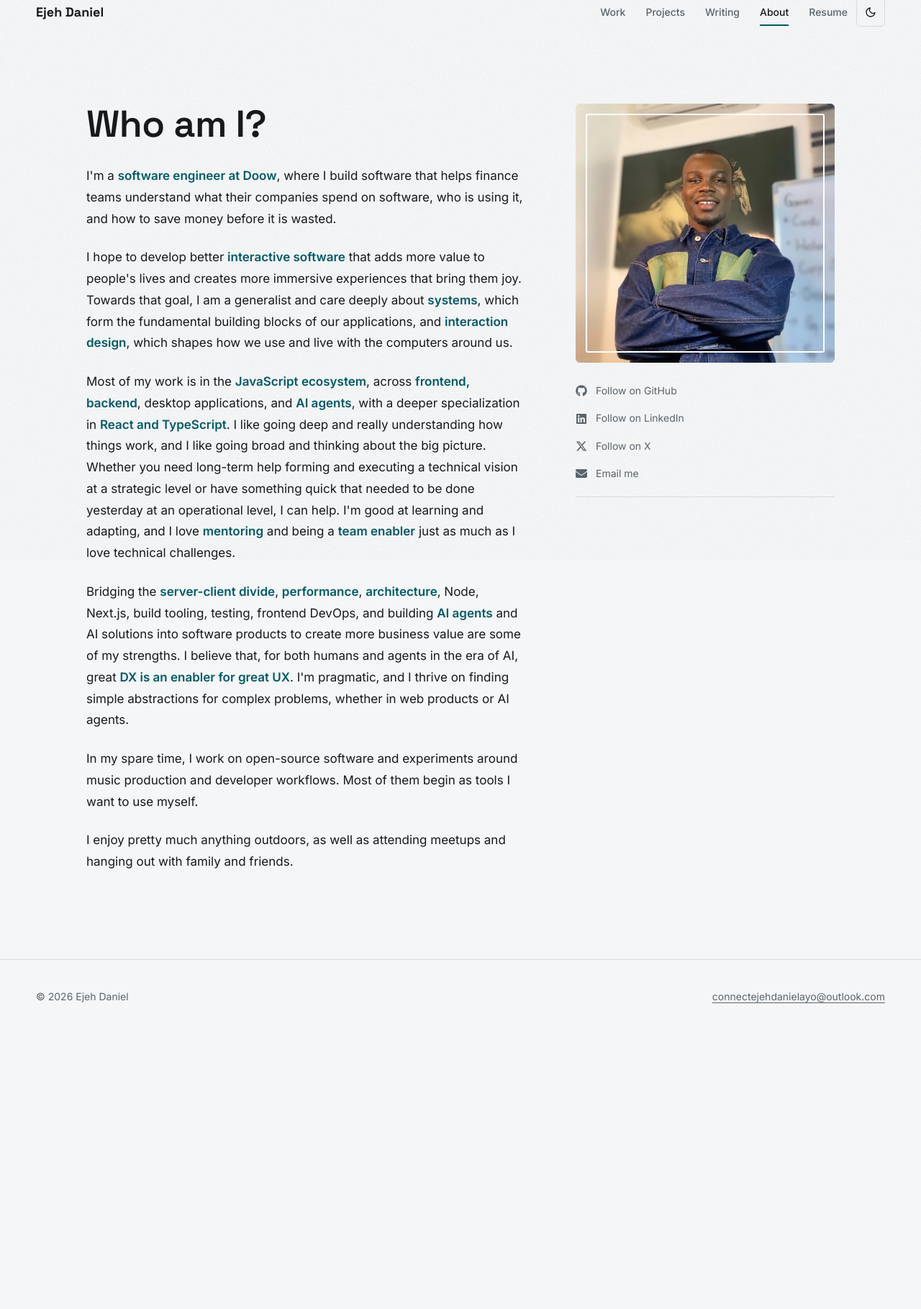
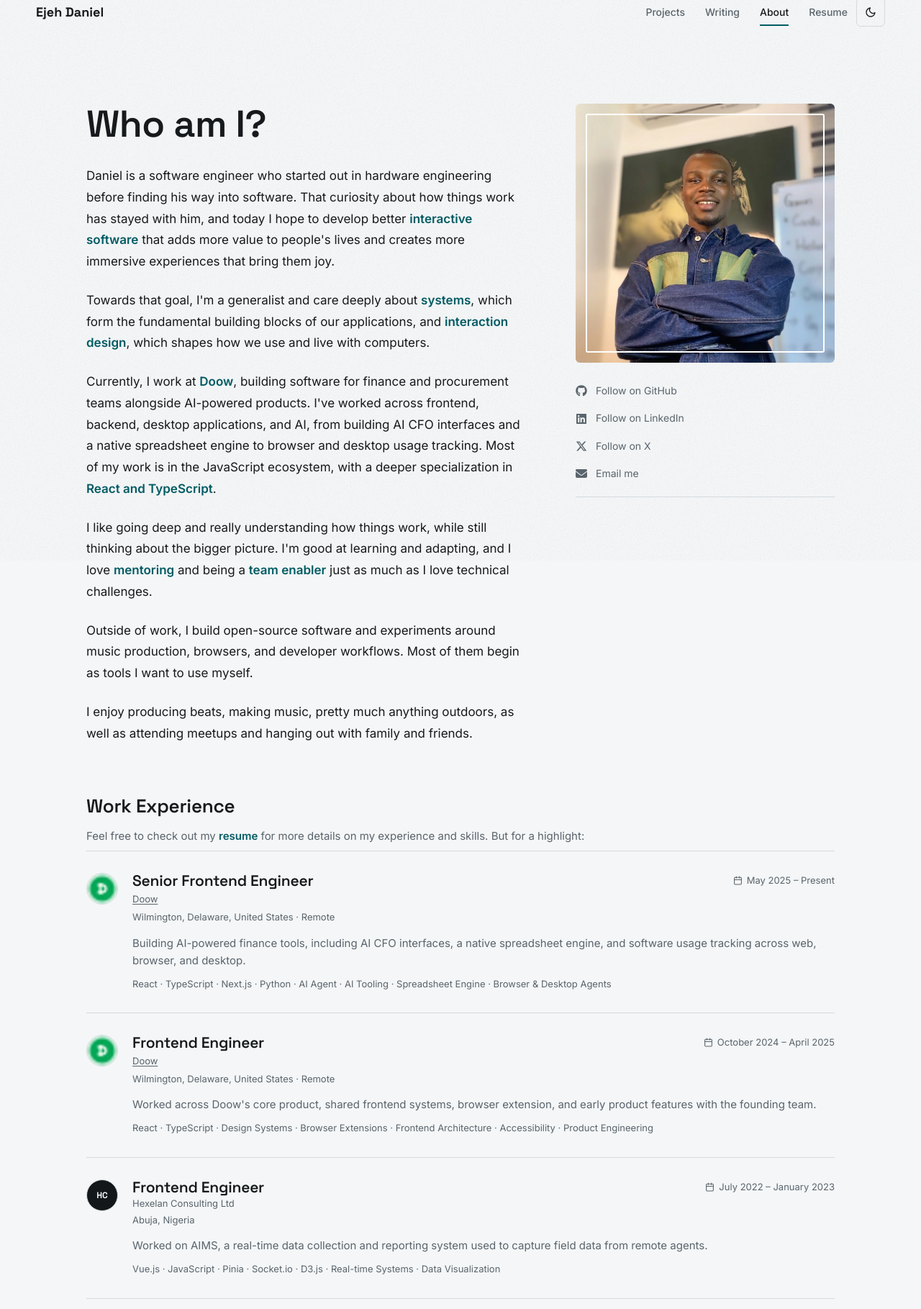
Before and after one commit to danishaft/portfolio-site, a Gatsby site: page /about in a window 1280 px wide. Shown: the part 21-1840 px from the top of the page at 72% size. Before the commit the page ends 1465 px from the top, so only its background shows below. Built offline with nearby package versions, Linux system fonts and the light colour scheme; Gatsby itself is replaced by a stand-in of ours; some packages are replaced by stand-ins of ours.

Commit message:
feat: refresh bio, fold work into about, sync resume to PDF
- Home intro rewritten to hardware-roots narrative with accent highlights
- About page rewritten; work experience folded in as shared WorkList section
- Work data updated to Senior Frontend Engineer history with stacks
- Resume sheet mirrors PDF content verbatim; new resume PDF published
- Standalone /work page removed from routes, nav, and home links

```diff
--- /dev/null
+++ b/src/components/elements/WorkList.tsx
@@ -0,0 +1,64 @@
+import { withPrefix } from "gatsby"
+import React from "react"
+import { FiCalendar } from "react-icons/fi"
+
+import { workExperience } from "../../data/work"
+
+const WorkList = (): React.ReactElement => {
+  return (
+    <div className="work-list">
+      {workExperience.map((experience) => (
+        <article
+          className="work-entry"
+          key={`${experience.company}-${experience.role}`}
+        >
+          <div className={`work-logo ${experience.logo ? "" : "work-logo--text"}`}>
+            {experience.logo ? (
+              <img alt="" src={withPrefix(experience.logo)} />
+            ) : (
+              <span aria-hidden="true">
+                {experience.company
+                  .split(" ")
+                  .slice(0, 2)
+                  .map((word) => word[0])
+                  .join("")}
+              </span>
+            )}
+          </div>
+
+          <div className="work-entry-content">
+            <header className="work-entry-header">
+              <div>
+                <h2>{experience.role}</h2>
+                {experience.companyUrl ? (
+                  <a href={experience.companyUrl}>{experience.company}</a>
+                ) : (
+                  <p>{experience.company}</p>
+                )}
+                {experience.location ? (
+                  <p className="work-location">{experience.location}</p>
+                ) : null}
+              </div>
+              <p className="work-dates">
+                <FiCalendar aria-hidden="true" />
+                <span>
+                  {experience.startDate} – {experience.endDate}
+                </span>
+              </p>
+            </header>
+
+            {experience.introduction ? (
+              <p className="work-introduction">{experience.introduction}</p>
+            ) : null}
+
+            {experience.stack?.length ? (
+              <p className="project-stack">{experience.stack.join(" · ")}</p>
+            ) : null}
+          </div>
+        </article>
+      ))}
+    </div>
+  )
+}
+
+export default WorkList
--- a/src/constants/routes.ts
+++ b/src/constants/routes.ts
@@ -7,7 +7,6 @@ export type Route = {
 export const routes = {
   home: { path: "/", name: "Home" },
   about: { path: "/about", name: "About" },
-  work: { path: "/work", name: "Work" },
   projects: { path: "/projects", name: "Projects" },
   sound: { enabled: false, path: "/sound", name: "Sound" },
   writing: { path: "/articles", name: "Writing" },
@@ -16,7 +15,6 @@ export const routes = {
 } satisfies Record<string, Route>
 
 export const TOP_NAV: Route[] = [
-  routes.work,
   routes.projects,
   routes.writing,
   routes.about,
--- a/src/data/work.ts
+++ b/src/data/work.ts
@@ -4,42 +4,85 @@ export const workExperience: WorkExperience[] = [
   {
     company: "Doow",
     companyUrl: "https://doow.co",
-    role: "Software Engineer",
-    location: "Remote",
-    startDate: "November 2023",
+    role: "Senior Frontend Engineer",
+    location: "Wilmington, Delaware, United States · Remote",
+    startDate: "May 2025",
     endDate: "Present",
     logo: "/media/doow-logo.webp",
+    introduction:
+      "Building AI-powered finance tools, including AI CFO interfaces, a native spreadsheet engine, and software usage tracking across web, browser, and desktop.",
+    stack: [
+      "React",
+      "TypeScript",
+      "Next.js",
+      "Python",
+      "AI Agent",
+      "AI Tooling",
+      "Spreadsheet Engine",
+      "Browser & Desktop Agents",
+    ],
     highlights: [
-      "Built product features for Doow's all-in-one finance operating system, which brings multi-country banking, wallets, cards, payments, invoicing, and non-payroll spend into one platform. Worked from problem framing with design through frontend and backend implementation across the web, browser, and desktop applications.",
-      "Built Derek and Mina, Doow's LLM-powered finance agents, alongside native spreadsheet and deck applications. They let agents and CFOs create, edit, and work with financial data and presentations through familiar Excel- and PowerPoint-like interfaces.",
-      "Rebuilt Doow's Alternatives experience, which helps finance teams compare replacement applications, by tracing every visible value to its GraphQL source, removing unsupported financial and recommendation claims, and preserving backend truth throughout the comparison.",
-      "Expanded our SaaS usage-tracking infrastructure from a browser extension into a shared browser and desktop product with React, Tauri, and Rust, adopting Turborepo across both applications.",
-      "Built the authentication flows used across Doow's web, browser, and desktop applications, including OAuth and SAML integrations.",
-      "Introduced a pull-request quality gate within Hawky, Doow's internal AI code-review agent, which catches and fixes bugs before merge with an 80% success rate. Built its CI validation with automated tests, Playwright browser checks, and visual UI comparisons.",
-      "Integrated Grafana and Datadog across Doow's web application to monitor Core Web Vitals and frontend performance, then used the data to catch production regressions and ship fixes.",
+      "Built Doow's cardholder and card-management experience on the web, integrating card issuance, transactions and lifecycle management across onboarding, spend controls and approval experiences with role-aware access controls.",
+      "Built the frontend for Doow's AI CFO agents from the ground up, owning the streaming generative UI that powered agent responses, actions, interactive experiences, and human approvals across the product.",
+      "Built Doow's native spreadsheet engine for its AI CFO agents from scratch, supporting 100,000+ cells at 60 FPS with custom grid rendering and virtual scrolling, cutting frame times during intensive scrolling by 85% and CPU-to-GPU transfer latency by 70%.",
+      "Built the spreadsheet calculation engine around a custom formula compiler, dependency graph and background workers, eliminating UI-thread blocking for complex spreadsheet calculations.",
+      "Substantially added deterministic formula evaluation and XLSX interoperability into the spreadsheet engine, defining explicit precision and compatibility policies and validating behavior against a multi-thousand-case formula corpus and XLSX round-trip test suite.",
+      "Architected and expanded Doow's SaaS usage tracking system, including browser and desktop agents end-to-end, processing 30M+ activity events across 4,500+ applications, increasing user adoption by 15%, and enabling finance and procurement teams to identify",
+      "Implemented automated test suites and CI/CD pipelines for Doow's browser extension and desktop agent, covering unit, component, and end-to-end testing with Vitest and Playwright, enabling <45-minute merge-to-release delivery and automating 30+ releases.",
+      "Contributed in building Hawky, Doow's internal AI code-review system, reviewing 80% of 25K weekly code diffs with 70% of comments marked useful and 60% addressed in a 5-minute median, using repository-aware sub-agents and automated quality filtering to save ~1,000 developer hours weekly.",
+      "Architected and owned Doow's frontend performance and reliability system, combining real-user and synthetic monitoring to catch production regressions and improve Core Web Vitals, with benchmark results of LCP 3.26s → 1.78s and CLS 0.41 → <0.10, while using the Doow Reliability Score to track route-level health and SLOs.",
+      "Integrated and setup the product analytics and usage intelligence system to track how users and organizations use the product, turning product events into adoption, funnel and conversion insights, with benchmark outcomes of, 30% higher conversion and $1M+ ACV.",
+      "Improved application performance by reducing initial load time by 3.5s and bundle size by 52% through advanced code-splitting, lazy loading, and webpack optimization",
+      "Built a responsive procurement and spend insights dashboard, and needs-attention board, improving user task completion rates for crucial things that need attention by 35%.",
     ],
   },
   {
     company: "Doow",
     companyUrl: "https://doow.co",
     role: "Frontend Engineer",
-    location: "Remote",
-    startDate: "May 2023",
-    endDate: "November 2023",
+    location: "Wilmington, Delaware, United States · Remote",
+    startDate: "October 2024",
+    endDate: "April 2025",
     logo: "/media/doow-logo.webp",
     introduction:
-      "Worked with the founding team to build Doow's first product, a SaaS management platform that gave finance teams one view of the software their company used, who used it, and what it cost, helping them reduce unnecessary spend.",
+      "Worked across Doow's core product, shared frontend systems, browser extension, and early product features with the founding team.",
+    stack: [
+      "React",
+      "TypeScript",
+      "Design Systems",
+      "Browser Extensions",
+      "Frontend Architecture",
+      "Accessibility",
+      "Product Engineering",
+    ],
     highlights: [
-      "Architected and built significant parts of the MVP. This included the web app, landing page, and documentation in TypeScript, React, and Next.js, the browser extension, and the backend of our SaaS application usage infrastructure in Node.js, NestJS, MongoDB, and Azure.",
-      "Implemented reusable frontend systems, components, and abstractions for the web application. Defined standards for how we built our prefetching and optimistic UI strategies. Led efforts to clean up and standardize how we handled responsiveness and performance optimization.",
+      "Worked on shared frontend systems and component libraries for Doow's web product, establishing team-wide standards and reusable patterns for data fetching, prefetching, optimistic updates, and responsive interfaces to mask network latency and consistently deliver sub-second interface feedback.",
+      "Led comprehensive accessibility audits and clean-up sprints, implementing semantic HTML, focus-visible states, and WCAG-compliant color contrast to achieve 100% compliance across core financial dashboards.",
+      "Built and owned the documentation infrastructure, while contributing to the product surfaces across the landing page to increase user conversion by 15%, and working closely with the founding team as new product features took shape.",
+      "Ideated and built a browser extension, taking it from the initial product work through production across Chrome, Firefox, and Safari stores. connecting application activity to Doow's backend and product.",
     ],
   },
   {
-    company: "Independent",
-    role: "Freelance Software Engineer",
-    location: "Remote",
-    startDate: "2022",
-    endDate: "2023",
-    highlights: [],
+    company: "Hexelan Consulting Ltd",
+    role: "Frontend Engineer",
+    location: "Abuja, Nigeria",
+    startDate: "July 2022",
+    endDate: "January 2023",
+    introduction:
+      "Worked on AIMS, a real-time data collection and reporting system used to capture field data from remote agents.",
+    stack: [
+      "Vue.js",
+      "JavaScript",
+      "Pinia",
+      "Socket.io",
+      "D3.js",
+      "Real-time Systems",
+      "Data Visualization",
+    ],
+    highlights: [
+      "Worked on and maintained a real-time Vue.js dashboard for an enterprise data collection system used to securely capture high-stakes election field data from thousands of remote agents.",
+      "Designed a live, low-latency reporting layer using Vue.js, Socket.io, and D3.js to dynamically update stakeholder dashboards with incoming data streams while preventing main-thread performance degradation.",
+      "Structured application global state and modular layouts using Pinia, keeping massive real-time data flows manageable and highly performant on low-end mobile devices and constrained mobile networks.",
+    ],
   },
 ]
--- a/src/pages/about.tsx
+++ b/src/pages/about.tsx
@@ -1,8 +1,10 @@
-import { type HeadFC, withPrefix } from "gatsby"
+import { type HeadFC, Link, withPrefix } from "gatsby"
 import React from "react"
 
+import WorkList from "../components/elements/WorkList"
 import PageLayout from "../components/layouts/PageLayout"
 import SEO from "../components/shared/SEO"
+import { routes } from "../constants/routes"
 import { socialLinks } from "../data/socials"
 
 const AboutPage = (): React.ReactElement => {
@@ -34,60 +36,58 @@ const AboutPage = (): React.ReactElement => {
         <article className="about-story">
           <h1>Who am I?</h1>
           <p>
-            I&apos;m a <span className="accent-word">software engineer at Doow</span>,
-            where I build software that helps finance teams understand what their
-            companies spend on software, who is using it, and how to save money before
-            it is wasted.
+            Daniel is a software engineer who started out in hardware engineering before
+            finding his way into software. That curiosity about how things work has
+            stayed with him, and today I hope to develop better{" "}
+            <span className="accent-word">interactive software</span> that adds more
+            value to people&apos;s lives and creates more immersive experiences that
+            bring them joy.
           </p>
           <p>
-            I hope to develop better{" "}
-            <span className="accent-word">interactive software</span> that adds more
-            value to people&apos;s lives and creates more immersive experiences that
-            bring them joy. Towards that goal, I am a generalist and care deeply about{" "}
+            Towards that goal, I&apos;m a generalist and care deeply about{" "}
             <span className="accent-word">systems</span>, which form the fundamental
             building blocks of our applications, and{" "}
             <span className="accent-word">interaction design</span>, which shapes how we
-            use and live with the computers around us.
+            use and live with computers.
           </p>
           <p>
-            Most of my work is in the{" "}
-            <span className="accent-word">JavaScript ecosystem</span>, across{" "}
-            <span className="accent-word">frontend, backend</span>, desktop
-            applications, and <span className="accent-word">AI agents</span>, with a
-            deeper specialization in{" "}
-            <span className="accent-word">React and TypeScript</span>. I like going deep
-            and really understanding how things work, and I like going broad and
-            thinking about the big picture. Whether you need long-term help forming and
-            executing a technical vision at a strategic level or have something quick
-            that needed to be done yesterday at an operational level, I can help.
-            I&apos;m good at learning and adapting, and I love{" "}
-            <span className="accent-word">mentoring</span> and being a{" "}
+            Currently, I work at <span className="accent-word">Doow</span>, building
+            software for finance and procurement teams alongside AI-powered products.
+            I&apos;ve worked across frontend, backend, desktop applications, and AI,
+            from building AI CFO interfaces and a native spreadsheet engine to browser
+            and desktop usage tracking. Most of my work is in the JavaScript ecosystem,
+            with a deeper specialization in{" "}
+            <span className="accent-word">React and TypeScript</span>.
+          </p>
+          <p>
+            I like going deep and really understanding how things work, while still
+            thinking about the bigger picture. I&apos;m good at learning and adapting,
+            and I love <span className="accent-word">mentoring</span> and being a{" "}
             <span className="accent-word">team enabler</span> just as much as I love
             technical challenges.
           </p>
           <p>
-            Bridging the <span className="accent-word">server-client divide</span>,{" "}
-            <span className="accent-word">performance</span>,{" "}
-            <span className="accent-word">architecture</span>, Node, Next.js, build
-            tooling, testing, frontend DevOps, and building{" "}
-            <span className="accent-word">AI agents</span> and AI solutions into
-            software products to create more business value are some of my strengths. I
-            believe that, for both humans and agents in the era of AI, great{" "}
-            <span className="accent-word">DX is an enabler for great UX</span>. I&apos;m
-            pragmatic, and I thrive on finding simple abstractions for complex problems,
-            whether in web products or AI agents.
+            Outside of work, I build open-source software and experiments around music
+            production, browsers, and developer workflows. Most of them begin as tools I
+            want to use myself.
           </p>
           <p>
-            In my spare time, I work on open-source software and experiments around
-            music production and developer workflows. Most of them begin as tools I want
-            to use myself.
-          </p>
-          <p>
-            I enjoy pretty much anything outdoors, as well as attending meetups and
-            hanging out with family and friends.
+            I enjoy producing beats, making music, pretty much anything outdoors, as
+            well as attending meetups and hanging out with family and friends.
           </p>
         </article>
       </div>
+
+      <section className="about-work" aria-label="Work experience">
+        <header className="editorial-section-header">
+          <h2>Work Experience</h2>
+        </header>
+        <p className="about-work-intro">
+          Feel free to check out my <Link to={routes.resume.path}>resume</Link> for more
+          details on my experience and skills. But for a highlight:
+        </p>
+        <WorkList />
+      </section>
     </PageLayout>
   )
 }
--- a/src/styles/global.css
+++ b/src/styles/global.css
@@ -709,8 +709,16 @@ a {
   margin-top: 2px;
 }
 
+.work-location {
+  margin-top: 2px;
+}
+
 .work-dates {
+  align-items: center;
+  display: inline-flex;
   flex: 0 0 auto;
+  gap: 6px;
+  justify-content: flex-end;
   text-align: right;
 }
 
@@ -1023,6 +1031,30 @@ a {
   margin-top: 24px;
 }
 
+.about-work {
+  margin-top: 72px;
+}
+
+.about-work .editorial-section-header {
+  margin-bottom: 8px;
+}
+
+.about-work-intro {
+  color: var(--muted);
+  font-size: 15px;
+  margin: 16px 0 8px;
+}
+
+.about-work-intro a {
+  color: var(--accent-strong);
+  font-weight: 600;
+  text-decoration: none;
+}
+
+.about-work-intro a:hover {
+  text-decoration: underline;
+}
+
 .resume-toolbar {
   align-items: center;
   display: flex;
@@ -1130,7 +1162,8 @@ a {
 .resume-entry > p,
 .resume-entry li,
 .resume-project p,
-.resume-skills p {
+.resume-skills p,
+.resume-summary p {
   font-size: 12px;
   line-height: 1.45;
 }
@@ -1145,7 +1178,7 @@ a {
 }
 
 .resume-entry li + li {
-  margin-top: 4px;
+  margin-top: 7px;
 }
 
 .resume-project {
@@ -1164,6 +1197,10 @@ a {
 }
 
 .resume-skills p {
+  margin-top: 5px;
+}
+
+.resume-summary p {
   margin-top: 5px;
 }
 
@@ -1465,9 +1502,14 @@ a {
   .resume-entry > p,
   .resume-entry li,
   .resume-project p,
-  .resume-skills p {
+  .resume-skills p,
+  .resume-summary p {
     font-size: 11.5px;
     line-height: 1.38;
+  }
+
+  .resume-summary p {
+    margin-top: 4px;
   }
 
   .resume-entry,
--- a/src/types/WorkExperience.ts
+++ b/src/types/WorkExperience.ts
@@ -2,10 +2,11 @@ export type WorkExperience = {
   company: string
   companyUrl?: string
   role: string
-  location: string
+  location?: string
   startDate: string
   endDate: string
   logo?: string
   introduction?: string
+  stack?: string[]
   highlights: string[]
 }
```
Also changed, not shown: agent/todo.md (deleted, +0 -16 lines), src/pages/index.tsx (+22 -13 lines), src/pages/resume.tsx (+73 -21 lines), src/pages/work.tsx (deleted, +0 -70 lines), 1 other file.
